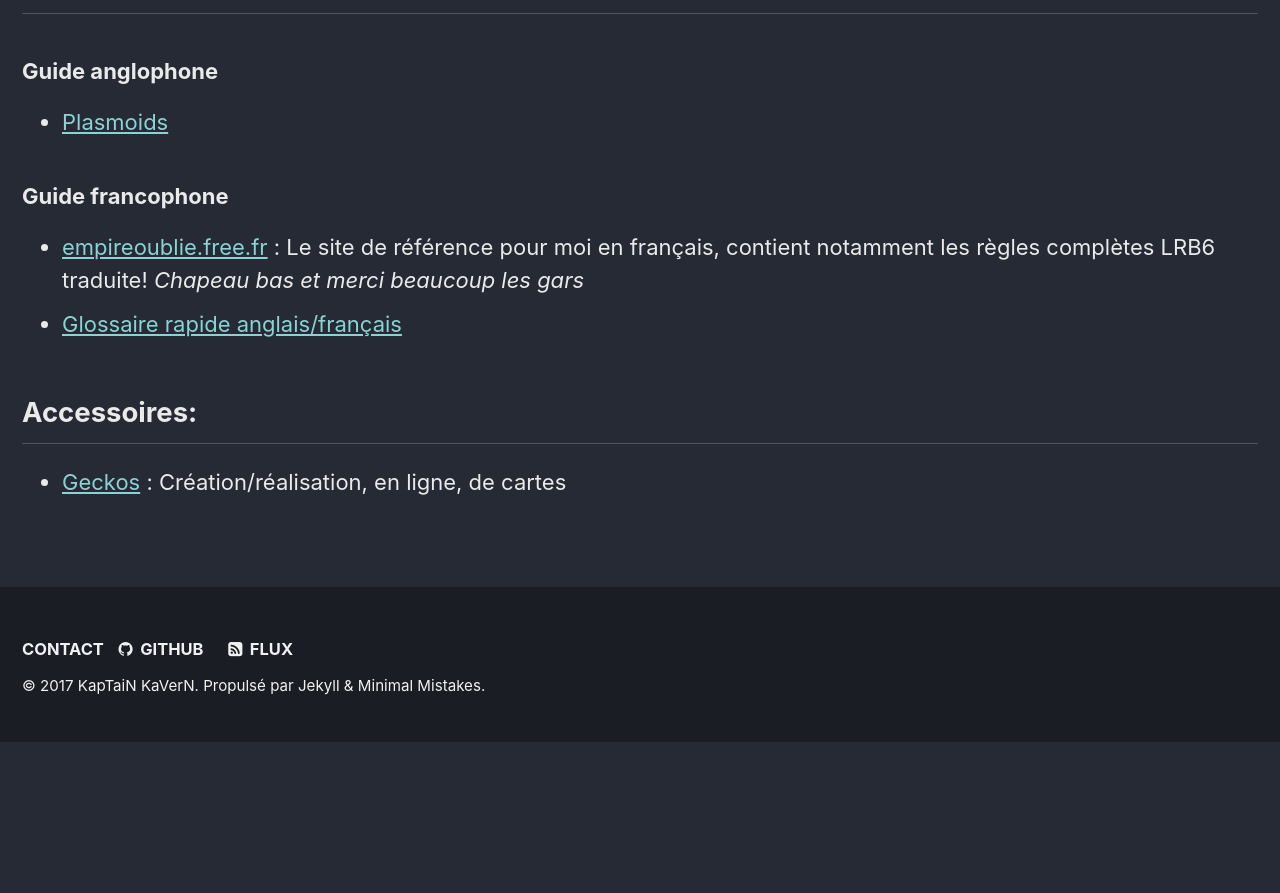
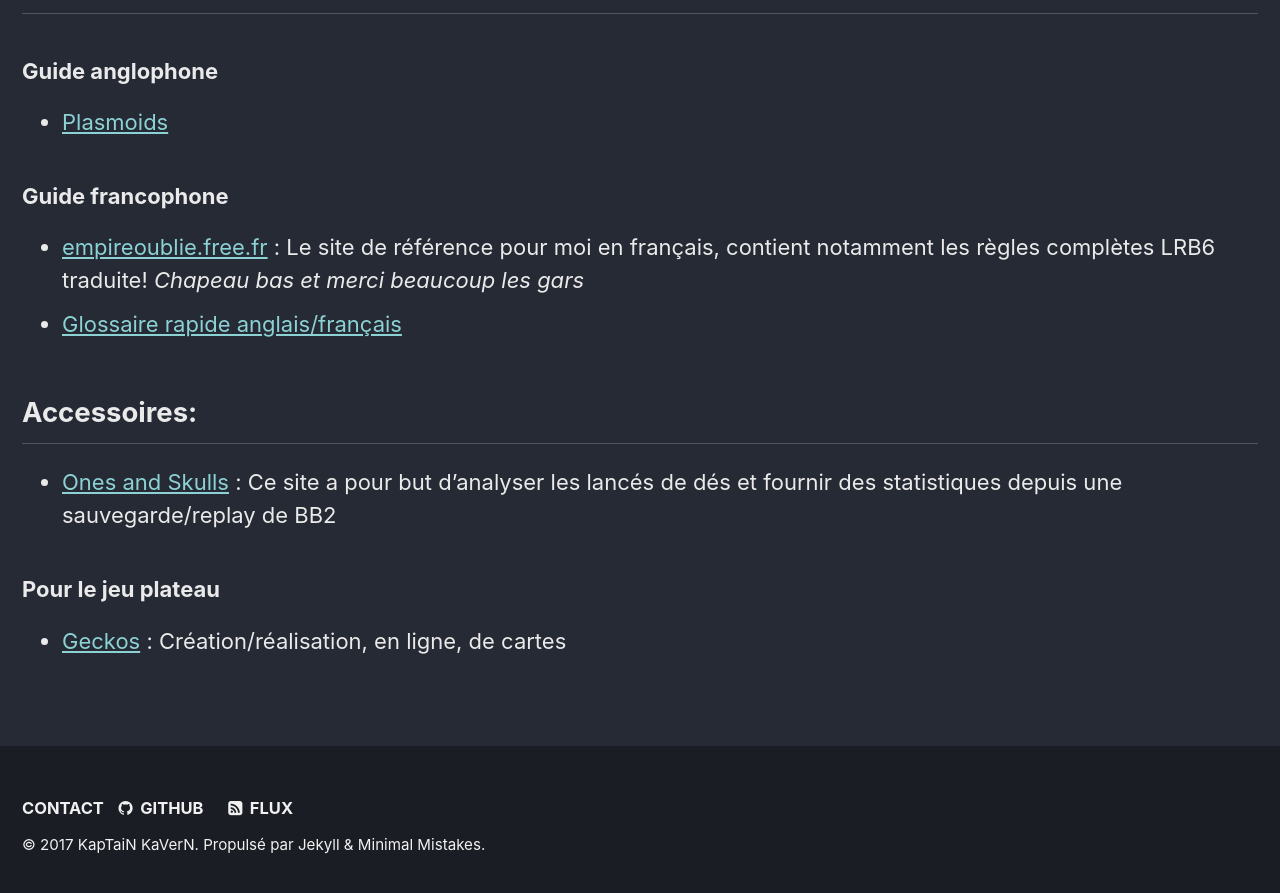
Before and after one commit to kaptain-kavern/traductionbloodbowl, a Jekyll site: the page built from liens.md, in a window 1280 px wide and 900 px high, scrolled down 880 px. Shown: the top 893 px of the window. Built offline with Jekyll 4.4.1, drawn with Linux system fonts in a browser that asks for light colours; before the commit the page ends 1622 px from its top, so only the background shows below that.

Commit message:
1ere trad commencée + reglage UI + Ajout Liens

```diff
--- a/_config.yml
+++ b/_config.yml
@@ -266,3 +266,5 @@
       type: trad
     values:
       layout: single
+      read_time: true
+      comments: true
--- a/_data/ui-text.yml
+++ b/_data/ui-text.yml
@@ -111,7 +111,7 @@
   meta_label                 :
   tags_label                 : "Tags :"
   categories_label           : "Catégories :"
-  date_label                 : "Mis à jour :"
+  date_label                 : "Dernière mise à jour le :"
   comments_label             : "Laisser un commentaire"
   comments_title             :
   more_label                 : "Lire plus"
--- a/_layouts/single.html
+++ b/_layouts/single.html
@@ -44,9 +44,9 @@
         {% endif %}
         {% include page__taxonomy.html %}
         {% if page.last_modified_at %}
-          <p class="page__date"><strong><i class="fa fa-fw fa-calendar" aria-hidden="true"></i> {{ site.data.ui-text[site.locale].date_label | default: "Updated:" }}</strong> <time datetime="{{ page.last_modified_at | date: "%Y-%m-%d" }}">{{ page.last_modified_at | date: "%B %d, %Y" }}</time></p>
+          <p class="page__date"><strong><i class="fa fa-fw fa-calendar" aria-hidden="true"></i> {{ site.data.ui-text[site.locale].date_label | default: "Updated:" }}</strong> <time datetime="{{ page.last_modified_at | date: "%Y-%m-%d" }}">{{ page.last_modified_at | date: "%d-%m-%Y" }}</time></p>
         {% elsif page.date %}
-          <p class="page__date"><strong><i class="fa fa-fw fa-calendar" aria-hidden="true"></i> {{ site.data.ui-text[site.locale].date_label | default: "Updated:" }}</strong> <time datetime="{{ page.date | date_to_xmlschema }}">{{ page.date | date: "%B %d, %Y" }}</time></p>
+          <p class="page__date"><strong><i class="fa fa-fw fa-calendar" aria-hidden="true"></i> {{ site.data.ui-text[site.locale].date_label | default: "Updated:" }}</strong> <time datetime="{{ page.date | date_to_xmlschema }}">{{ page.date | date: "%d-%m-%Y" }}</time></p>
         {% endif %}
       </footer>
 
--- a/liens.md
+++ b/liens.md
@@ -5,7 +5,7 @@
 excerpt: "Une liste de liens que j'ai pu collecter au grès de mes pérégrinations sur le net"
 header:
   overlay_image: http://cdn.focus-home.com/admin/games/blood_bowl_2:_legendary_edition/background/home_animate.jpg
-  caption: "image credit: [**Focus Home Interactive**](http://bloodbowl2-legendary.com/)"
+  caption: "image credit: [**Focus Home Interactive**](http://bloodbowl2-legendary.com)"
 ---
 ## Jouer en ligne
 - [Steam](https://store.steampowered.com/app/236690/Blood_Bowl_2/)
@@ -23,4 +23,7 @@
 - [Glossaire rapide anglais/français](http://teamfrancebb.positifforum.com/t1118-dictionnaire-anglais-francais)
 
 ## Accessoires:
+- [Ones and Skulls](http://onesandskulls.com/) : Ce site a pour but d'analyser les lancés de dés et fournir des statistiques depuis une sauvegarde/replay de BB2
+
+### Pour le jeu plateau
 - [Geckos](https://gulix.github.io/geckos/) : Création/réalisation, en ligne, de cartes
```
Also changed, not shown: _trad/bbtactics/listes_demarrage_1000TV/Chaos.md (+66 -2 lines).
